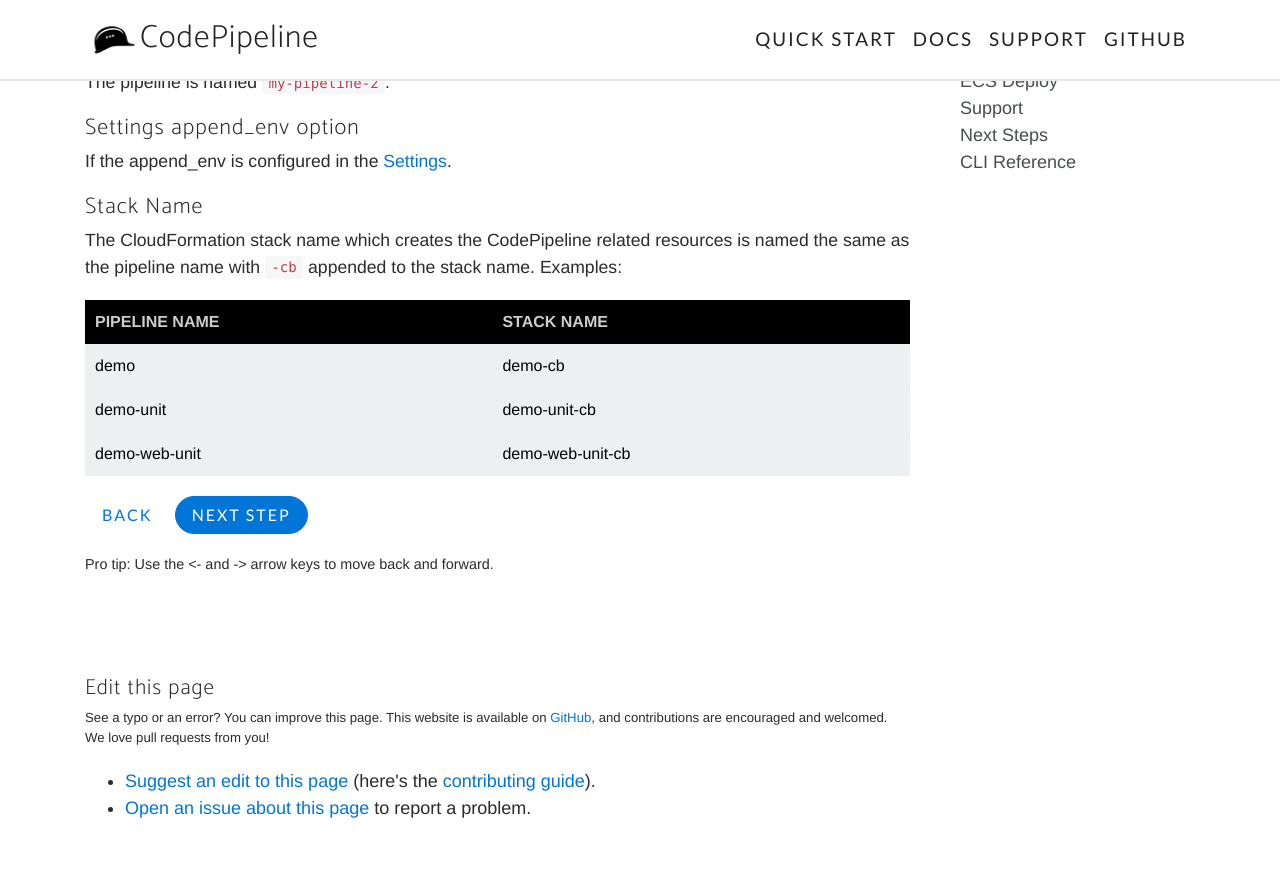
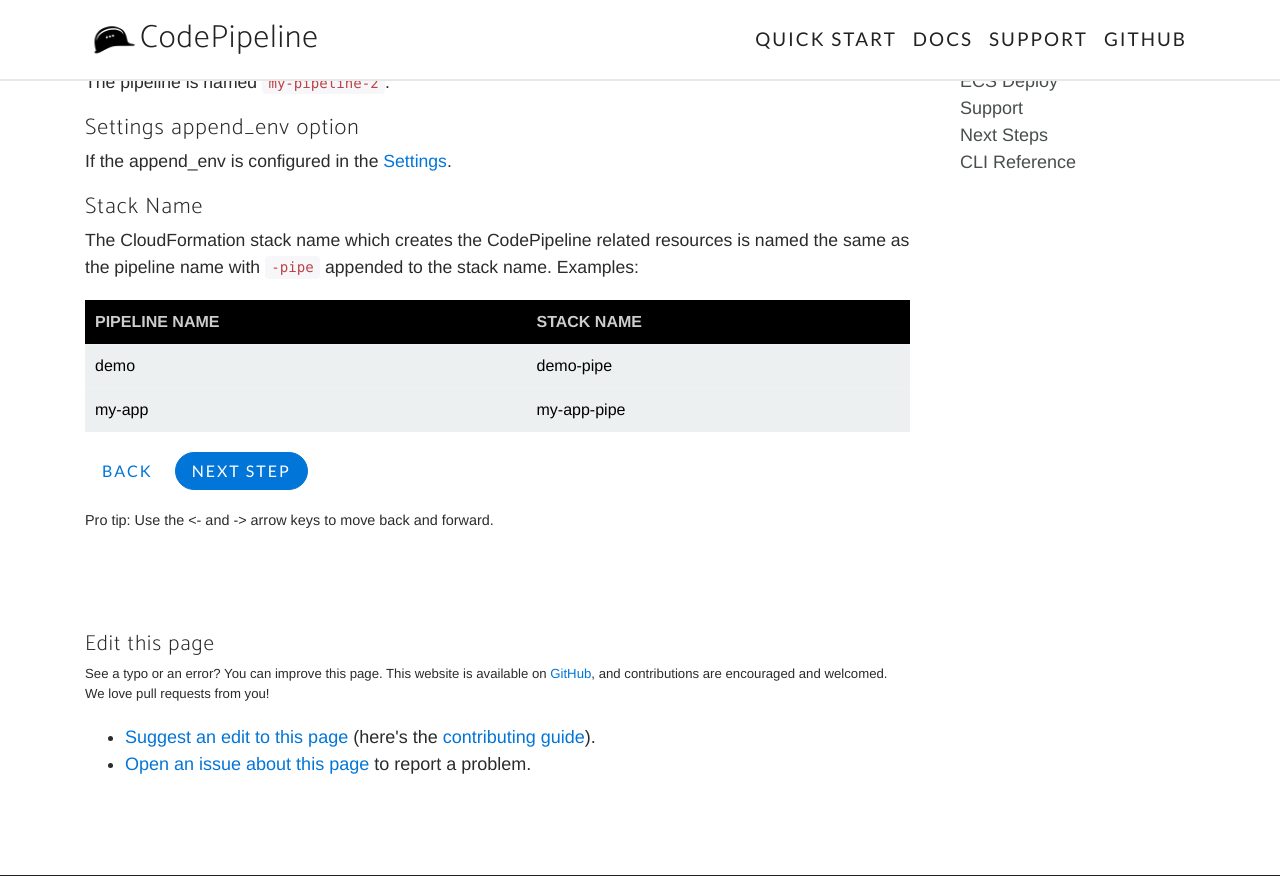
Before and after one commit to boltops-tools/pipedream, a Jekyll site: the page built from docs/_docs/conventions.md, in a window 1280 px wide and 900 px high, scrolled down 579 px, cut to the strip 0-876 px from the top of the window. Built offline with Jekyll 4.4.1, drawn with Linux system fonts in a browser that asks for light colours; some web fonts are replaced.

Commit message:
Update conventions.md

```diff
--- a/docs/_docs/conventions.md
+++ b/docs/_docs/conventions.md
@@ -32,12 +32,11 @@ If the append_env is configured in the [Settings]({% link _docs/settings.md %}).
 
 ## Stack Name
 
-The CloudFormation stack name which creates the CodePipeline related resources is named the same as the pipeline name with `-cb` appended to the stack name. Examples:
+The CloudFormation stack name which creates the CodePipeline related resources is named the same as the pipeline name with `-pipe` appended to the stack name. Examples:
 
 Pipeline Name | Stack Name
 --- | ---
-demo | demo-cb
-demo-unit | demo-unit-cb
-demo-web-unit | demo-web-unit-cb
+demo | demo-pipe
+my-app | my-app-pipe
 
 {% include prev_next.md %}
```
